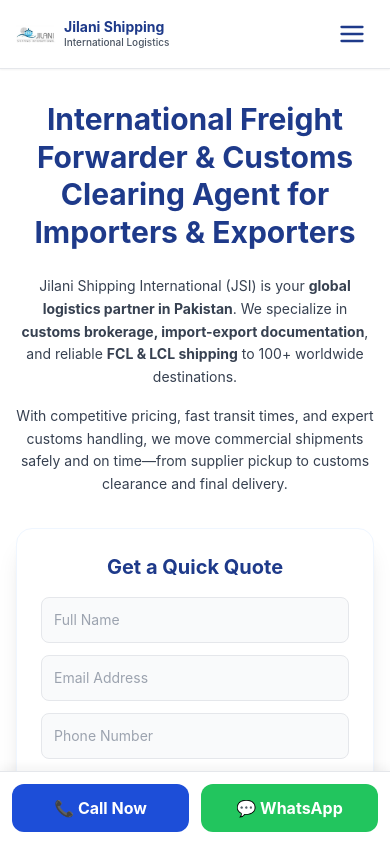
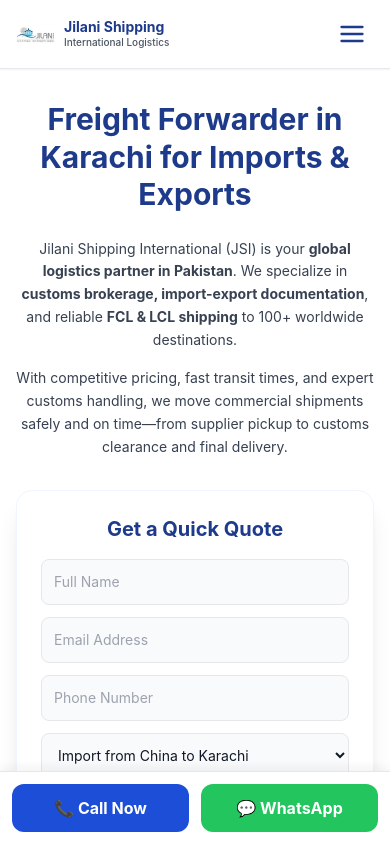
Before and after one commit to ubaidking1/JJ, a Next.js app: page / in a window 390 px wide. Shown: the top 842 px of the page. Built offline with nearby package versions, Linux system fonts and the light colour scheme.

Commit message:
Improve homepage speed mobile metadata and canonical

```diff
--- a/app/layout.tsx
+++ b/app/layout.tsx
@@ -1,5 +1,5 @@
 import "./globals.css";
-import type { Metadata } from "next";
+import type { Metadata, Viewport } from "next";
 import Navbar from "@/components/Navbar";
 import Footer from "@/components/Footer";
 import WhatsAppButton from "@/components/Whatsapp";
@@ -208,6 +208,12 @@
   ],
 };
 
+export const viewport: Viewport = {
+  width: "device-width",
+  initialScale: 1,
+  viewportFit: "cover",
+};
+
 export default function RootLayout({ children }: { children: React.ReactNode }) {
   const jsonLd = {
     "@context": "https://schema.org",
@@ -252,11 +258,6 @@
     <html lang="en">
       <head>
         <link rel="icon" href="/logo.png" />
-        <Script
-          src="https://analytics.ahrefs.com/analytics.js"
-          data-key="1HjjmS9vsobNlQH0F/jVAg"
-          strategy="afterInteractive"
-        />
         <Script id="gtm" strategy="afterInteractive">
           {`(function(w,d,s,l,i){w[l]=w[l]||[];w[l].push({'gtm.start':
           new Date().getTime(),event:'gtm.js'});var f=d.getElementsByTagName(s)[0],
@@ -268,15 +269,6 @@
           type="application/ld+json"
           dangerouslySetInnerHTML={{ __html: JSON.stringify(jsonLd) }}
         />
-        <Script src="https://www.googletagmanager.com/gtag/js?id=G-C4PRZE07D3" strategy="afterInteractive" />
-        <Script id="ga-config" strategy="afterInteractive">
-          {`
-            window.dataLayer = window.dataLayer || [];
-            function gtag(){dataLayer.push(arguments);}
-            gtag('js', new Date());
-            gtag('config', 'G-C4PRZE07D3');
-          `}
-        </Script>
       </head>
       <body>
         <noscript>
--- a/app/page.tsx
+++ b/app/page.tsx
@@ -1,21 +1,21 @@
-"use client";
 import Link from "next/link";
 import Image from "next/image";
-import { motion } from "framer-motion";
+import type { Metadata } from "next";
+
+export const metadata: Metadata = {
+  title: "Freight Forwarder Karachi | Import & Export | JSI",
+  description: "Import and export freight forwarding in Karachi with FCL, LCL, air freight, customs clearance and worldwide shipping support.",
+  alternates: { canonical: "/" },
+};
 
 export default function Home() {
   return (
     <main className="max-w-6xl mx-auto px-4 md:px-6 py-8 md:py-12">
       <section className="grid lg:grid-cols-2 gap-8 items-center">
         <div className="text-center lg:text-left">
-          <motion.h1
-            initial={{opacity:0, y:20}}
-            animate={{opacity:1, y:0}}
-            transition={{duration:0.8}}
-            className="text-3xl md:text-5xl font-bold leading-tight text-blue-900"
-          >
-            International Freight Forwarder & Customs Clearing Agent for Importers & Exporters
-          </motion.h1>
+          <h1 className="text-3xl md:text-5xl font-bold leading-tight text-blue-900">
+            Freight Forwarder in Karachi for Imports & Exports
+          </h1>
 
           <div className="mt-6 space-y-4">
             <p className="text-sm md:text-lg text-gray-700 leading-relaxed max-w-xl mx-auto lg:mx-0">
```
